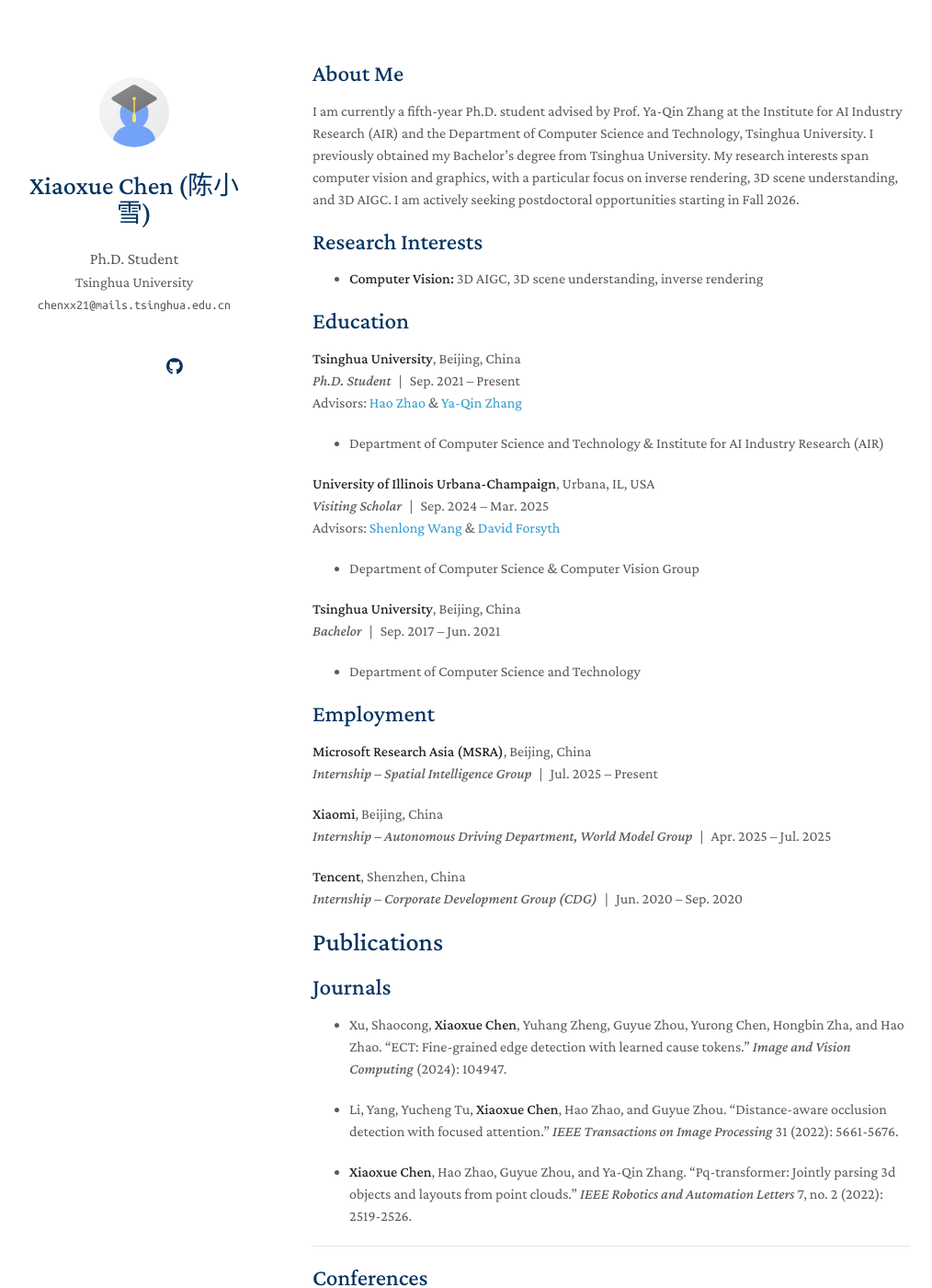
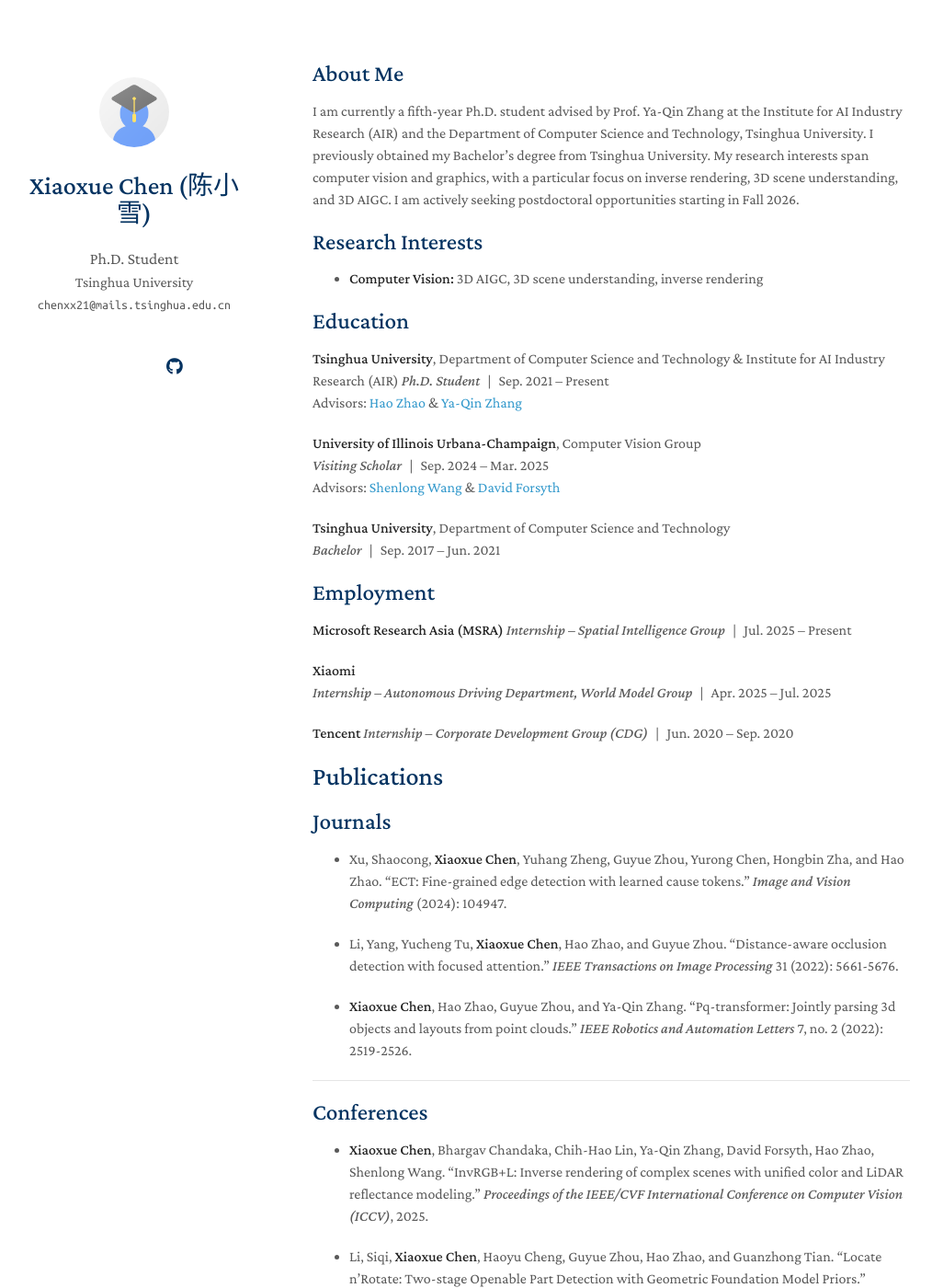
Before and after one commit to cxx226/cxx226.github.io, a Jekyll site: the page built from index.md, in a window 1280 px wide and 1400 px high. Shown: the whole window at 92% size, without its empty margins (130-1144 px from the left). Built offline with Jekyll 4.4.1, drawn with Linux system fonts in a browser that asks for light colours; a style sheet for code colours, icons or effects is not loaded; our own code applies the rules of GitHub Pages for plain Markdown files.

Commit message:
Update index.md

```diff
--- a/index.md
+++ b/index.md
@@ -12,30 +12,27 @@ I am currently a fifth-year Ph.D. student advised by Prof. Ya-Qin Zhang at the I
 
 ## Education
 
-**Tsinghua University**, Beijing, China
+**Tsinghua University**, Department of Computer Science and Technology & Institute for AI Industry Research (AIR)
 *Ph.D. Student* | Sep. 2021 – Present
 Advisors: [Hao Zhao](https://sites.google.com/view/fromandto) & [Ya-Qin Zhang](https://air.tsinghua.edu.cn/en/info/1046/1188.htm)
-- Department of Computer Science and Technology & Institute for AI Industry Research (AIR)
 
-**University of Illinois Urbana-Champaign**, Urbana, IL, USA
+**University of Illinois Urbana-Champaign**, Computer Vision Group
 *Visiting Scholar* | Sep. 2024 – Mar. 2025
 Advisors: [Shenlong Wang](https://shenlong.web.illinois.edu/) & [David Forsyth](http://luthuli.cs.uiuc.edu/~daf/)
-- Department of Computer Science & Computer Vision Group
 
-**Tsinghua University**, Beijing, China
+**Tsinghua University**, Department of Computer Science and Technology
 *Bachelor* | Sep. 2017 – Jun. 2021
-- Department of Computer Science and Technology
 
 
 ## Employment
 
-**Microsoft Research Asia (MSRA)**, Beijing, China
+**Microsoft Research Asia (MSRA)**
 *Internship – Spatial Intelligence Group* | Jul. 2025 – Present
 
-**Xiaomi**, Beijing, China
+**Xiaomi**
 *Internship – Autonomous Driving Department, World Model Group* | Apr. 2025 – Jul. 2025
 
-**Tencent**, Shenzhen, China
+**Tencent**
 *Internship – Corporate Development Group (CDG)* | Jun. 2020 – Sep. 2020
 
 
```
